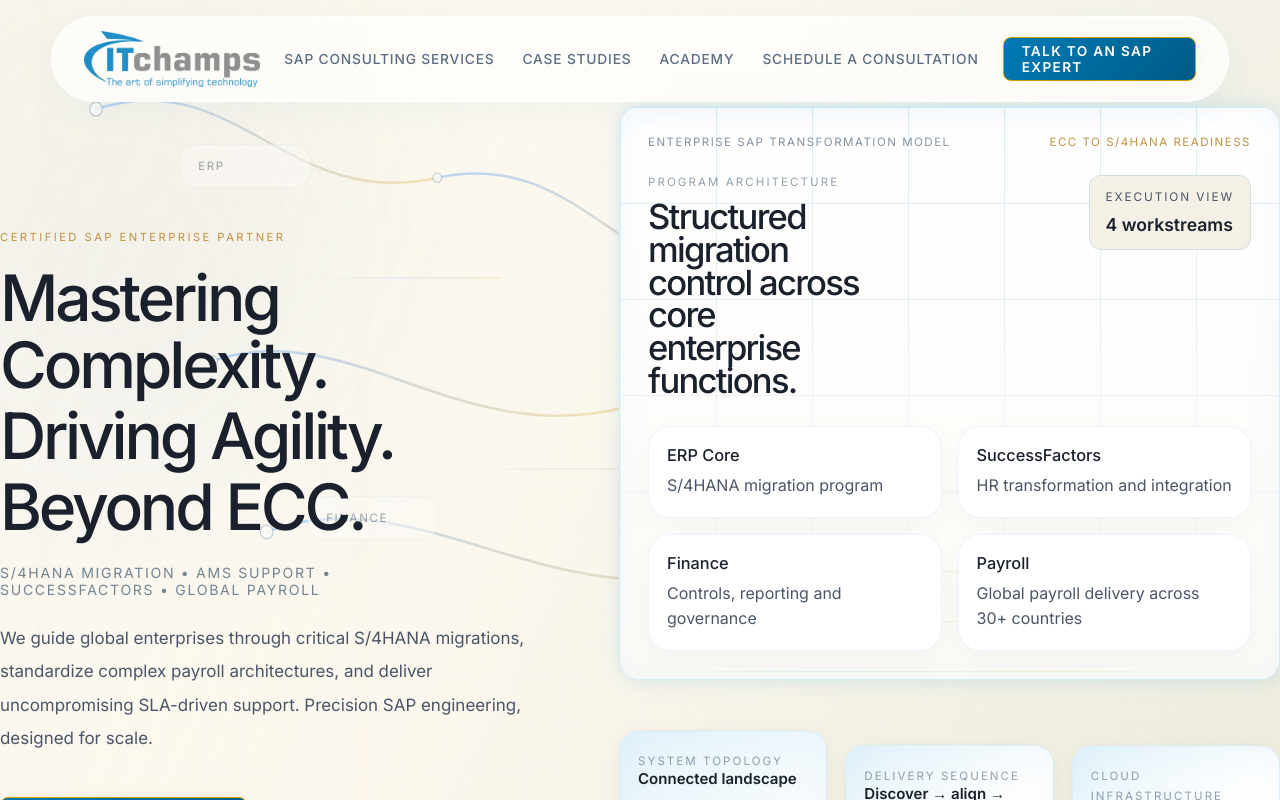
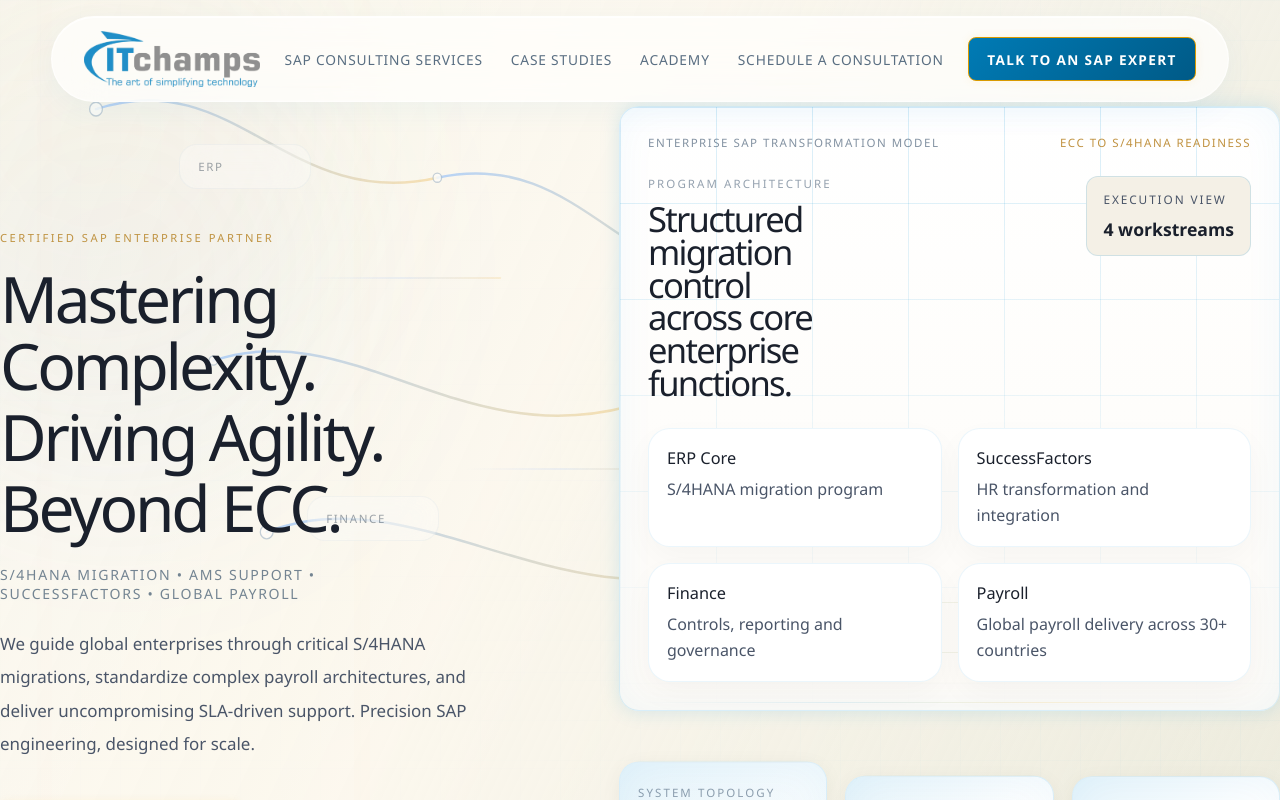
Before and after one commit to saipraneeth0852/ITChamps, a Next.js app: page / in a window 1280 px wide. Shown: the top 800 px of the page. Built offline with nearby package versions, Linux system fonts and the light colour scheme.

Commit message:
fix: remove remote font dependency for vercel build

```diff
--- a/app/globals.css
+++ b/app/globals.css
@@ -1,4 +1,5 @@
 :root {
+  --font-sans: "Aptos", "Segoe UI", "Helvetica Neue", Arial, sans-serif;
   --font-display: var(--font-sans), monospace;
   --bg: #FFFAF0;
   --bg-elevated: #FFFFFF;
--- a/app/layout.tsx
+++ b/app/layout.tsx
@@ -1,12 +1,5 @@
 import type { Metadata } from "next";
-import { Inter } from "next/font/google";
 import "./globals.css";
-
-const inter = Inter({
-  subsets: ["latin"],
-  variable: "--font-sans",
-  display: "swap"
-});
 
 export const metadata: Metadata = {
   title: {
@@ -34,7 +27,7 @@ export default function RootLayout({
 }>) {
   return (
     <html lang="en">
-      <body className={inter.variable}>{children}</body>
+      <body>{children}</body>
     </html>
   );
 }
--- a/package.json
+++ b/package.json
@@ -2,6 +2,9 @@
   "name": "itchmaps",
   "version": "0.1.0",
   "private": true,
+  "engines": {
+    "node": "20.x || 22.x"
+  },
   "scripts": {
     "dev": "next dev",
     "build": "next build",
```
